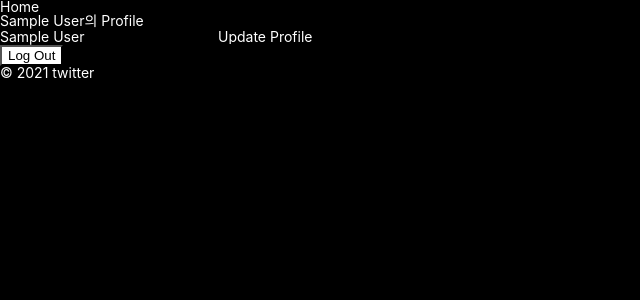
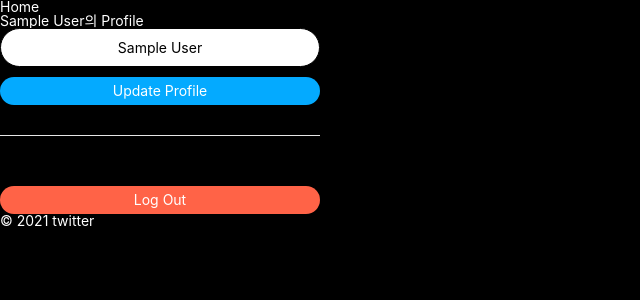
Before and after one commit to iamidlek/ExrTwitter-clone, a React (Create React App) app: page /#/profile in a window 1280 px wide. Shown: the top 300 px of the page, without its empty margins (0-640 px from the left). Built offline with nearby package versions, Linux system fonts and the light colour scheme; no server answers; sample sign-in values are in the browser's storage.

Commit message:
feat: style profile

```diff
--- a/src/routes/Profile.js
+++ b/src/routes/Profile.js
@@ -1,15 +1,15 @@
 import { signOut, getAuth, updateProfile } from "firebase/auth";
 import { useHistory } from "react-router-dom";
-// import { dbService,authService } from "fbase";
+// import { authService } from "fbase";
 // import { collection, getDocs, query, where, orderBy } from "firebase/firestore";
 import { useState } from "react";
 
-const Profile = ({ setUserObj, userObj }) => {
+const Profile = ({ refreshUser, userObj }) => {
   const history = useHistory();
   const [newDisplayName, setNewDisplayName] = useState(userObj.displayName);
-  const onLogOutClick = () => {
-    signOut(getAuth());
-    setUserObj(null);
+  const onLogOutClick = async () => {
+    await signOut(getAuth());
+    await refreshUser();
     history.push("/");
   };
 
@@ -22,7 +22,10 @@ const Profile = ({ setUserObj, userObj }) => {
   const onSubmit = async (event) => {
     event.preventDefault();
     if (userObj.displayName !== newDisplayName) {
-      await updateProfile(userObj, { displayName: newDisplayName });
+      await updateProfile(getAuth().currentUser, {
+        displayName: newDisplayName,
+      });
+      refreshUser();
     }
   };
 
@@ -43,18 +46,29 @@ const Profile = ({ setUserObj, userObj }) => {
   //   getMyNweets();
   // }, []);
   return (
-    <>
-      <form onSubmit={onSubmit}>
+    <div className="container">
+      <form onSubmit={onSubmit} className="profileForm">
         <input
           onChange={onChange}
           type="text"
+          autoFocus
           placeholder="Display name"
           value={newDisplayName}
+          className="formInput"
         />
-        <input type="submit" value="Update Profile" />
+        <input
+          type="submit"
+          value="Update Profile"
+          className="formBtn"
+          style={{
+            marginTop: 10,
+          }}
+        />
       </form>
-      <button onClick={onLogOutClick}>Log Out</button>
-    </>
+      <span className="formBtn cancelBtn logOut" onClick={onLogOutClick}>
+        Log Out
+      </span>
+    </div>
   );
 };
 export default Profile;
```
